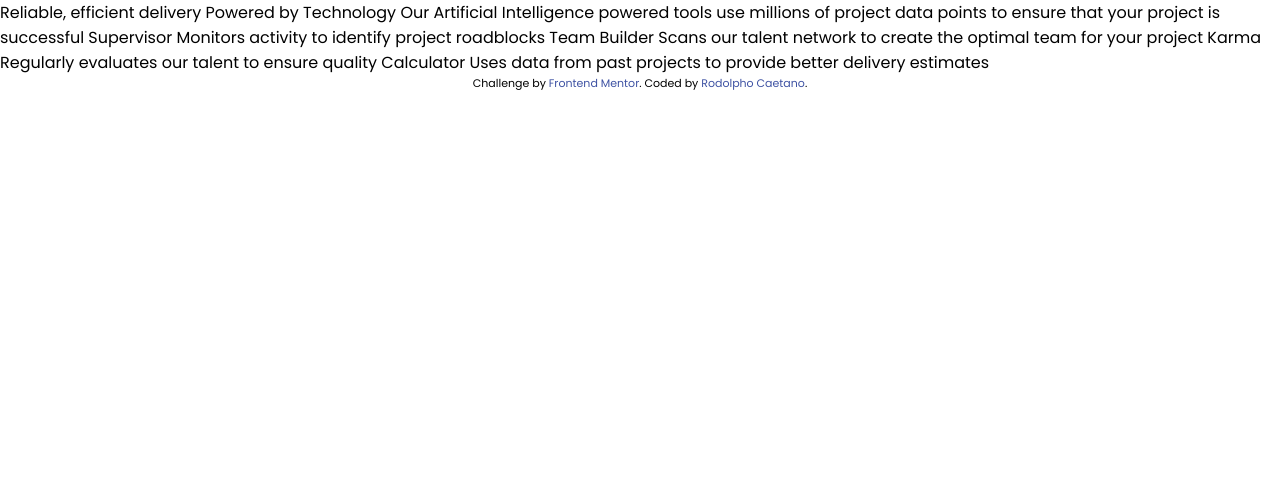
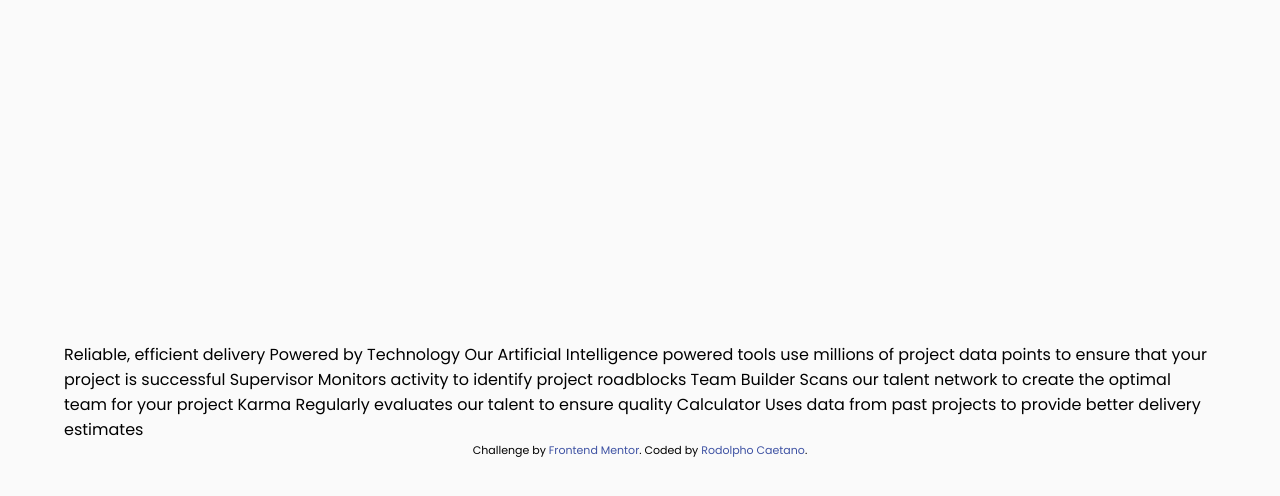
Before and after one commit to Rod94/four-card-design, a plain HTML site: page index.html in a window 1280 px wide. Drawn offline with Linux system fonts and the light colour scheme.

Commit message:
add container

```diff
--- /dev/null
+++ b/css/container.css
@@ -0,0 +1,8 @@
+.container {
+  max-width: 1440px;
+  width: 90vw;
+  top: 50%;
+  left: 50%;
+  transform: translateX(-50%) translateY(-50%);
+  position: absolute;
+}
--- a/css/reset.css
+++ b/css/reset.css
@@ -2,6 +2,11 @@
 
 html, body {
   overflow-x: hidden;
+  height: 100%;
+}
+
+body {
+  background-color: #FAFAFA;
 }
 
 * {
--- a/index.html
+++ b/index.html
@@ -10,9 +10,10 @@
 
   <!-- Feel free to remove these styles or customise in your own stylesheet 👍 -->
   <link rel="stylesheet" href="css/reset.css">
+  <link rel="stylesheet" href="css/container.css">
 </head>
 <body>
-
+  <div class="container">
     Reliable, efficient delivery
     Powered by Technology
 
@@ -30,13 +31,12 @@
 
     Calculator
     Uses data from past projects to provide better delivery estimates
-
-
     <footer>
       <p class="attribution">
         Challenge by <a href="https://www.frontendmentor.io?ref=challenge" target="_blank">Frontend Mentor</a>.
         Coded by <a href="#">Rodolpho Caetano</a>.
       </p>
     </footer>
+  </div>
 </body>
 </html>
```
Lines whose indentation alone changed are shown as unchanged.
